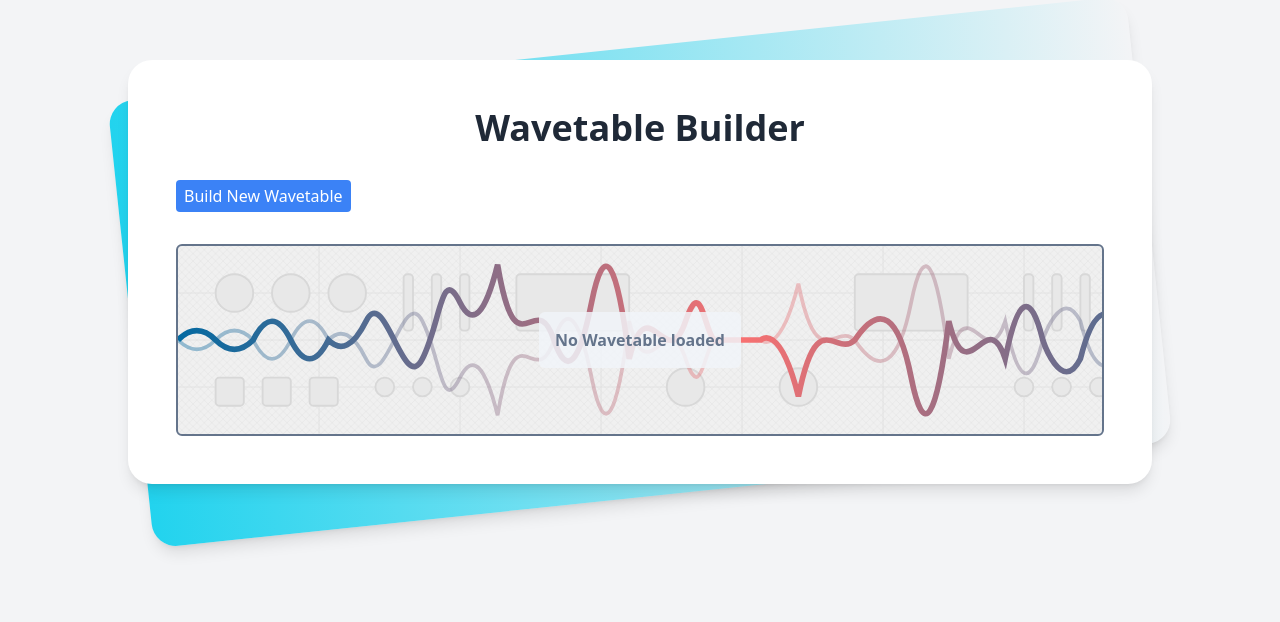
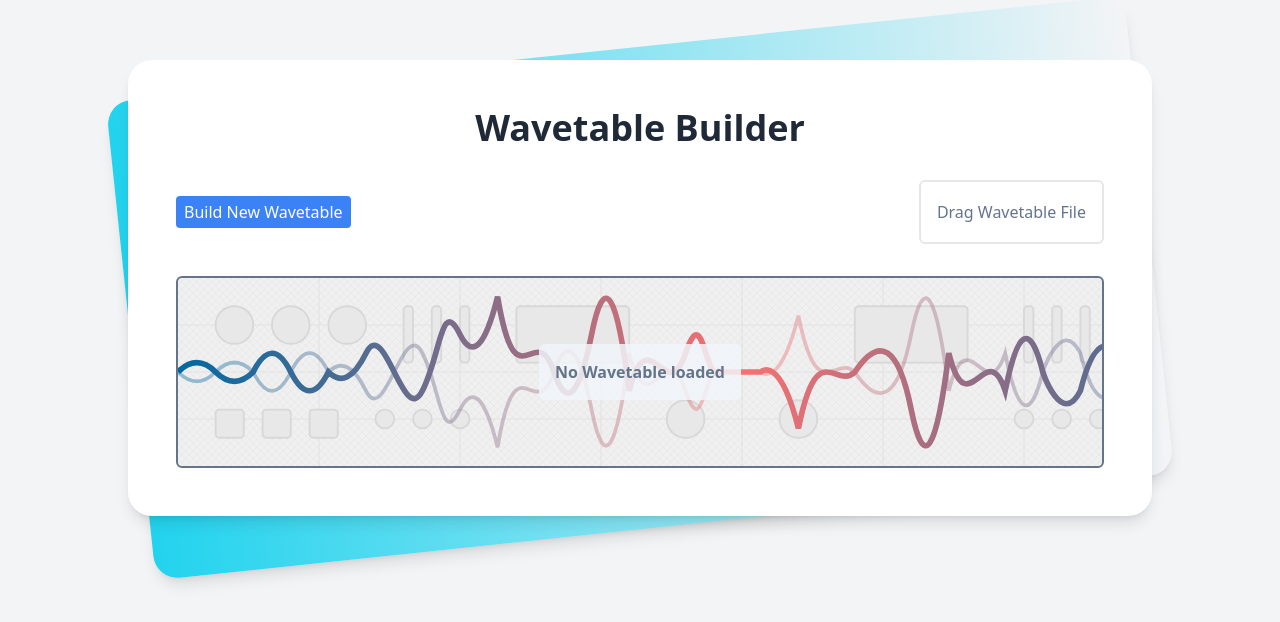
Before and after one commit to dcosson/wavetable-builder, a React (Vite) app: page / in a window 1280 px wide. Shown: the top 622 px of the page. Built offline with nearby package versions, Linux system fonts and the light colour scheme.

Commit message:
add drag & drop file handling

```diff
--- a/src/ButtonGroup.tsx
+++ b/src/ButtonGroup.tsx
@@ -1,8 +1,9 @@
 import React from 'react';
 
-interface ButtonOption<T> {
+export interface ButtonOption<T> {
   value: T;
   label: string;
+  disabled?: boolean;
 }
 
 interface ButtonGroupProps<T> {
--- a/src/WavetableCreator.tsx
+++ b/src/WavetableCreator.tsx
@@ -4,7 +4,9 @@ import { LabeledWaveShapes, generateWaveform, generateWavetable } from './waveta
 import { insertAtIndex } from './utils'
 import SingleWaveformChart from './SingleWaveformChart';
 import ButtonGroup from './ButtonGroup';
+import type { ButtonOption } from './ButtonGroup';
 import { TrashIcon } from '@heroicons/react/24/solid';
+import { loadWavetable } from './fileUtils';
 
 interface WaveformWithMetadata {
   data: WaveformData;
@@ -29,11 +31,14 @@ const WavetableCreator: React.FC<WavetableCreatorProps> = ({
   const [presetNumber, setPresetNumber] = useState<number | undefined>(undefined);
   const [wavetableKeyframes, setWavetableKeyframes] = useState<WaveformWithMetadata[]>([]);
 
+  const ButtonOptions: ButtonOption<WaveShape>[] = [...LabeledWaveShapes];
+  ButtonOptions[ButtonOptions.length - 1].disabled = true;
   const currentWaveform = wavetableKeyframes[currentFrameIndex];
 
   useEffect(() => {
-    if (wavetableKeyframes.length == 0) {
+    if (wavetableKeyframes.length < 2) {
       wavetableChanged(undefined);
+      return
     }
     const wavetable = generateWavetable(wavetableKeyframes.map(w => w.data), numberFrames, samplesPerFrame, name, presetNumber);
     if (wavetable) {
@@ -85,6 +90,30 @@ const WavetableCreator: React.FC<WavetableCreatorProps> = ({
     setPresetNumber(Number(e.target.value));
   }
 
+  const fileDropHandler = (e: React.DragEvent<HTMLDivElement>) => {
+    e.preventDefault();
+    if (e.dataTransfer.files.length != 1) {
+      console.error("Please upload 1 file at a time");
+      return
+    }
+    const file = e.dataTransfer.files[0];
+    loadWavetable(file).then((newWavetable) => {
+      console.log('loaded file', newWavetable)
+      wavetableChanged(newWavetable);
+      setInProgress(true);
+      setName(newWavetable.name || 'Uploaded Wavetable');
+      setPresetNumber(newWavetable.presetNumber);
+      const newKeyframes: WaveformWithMetadata[] = newWavetable.data.map(v => ({ data: v, shapeSelection: 'custom' }));
+      setWavetableKeyframes(newKeyframes);
+      setCurrentFrameIndex(0);
+    });
+
+  }
+
+  const fileDragHandler = (e: React.DragEvent<HTMLDivElement>) => {
+    e.preventDefault();
+  }
+
   const currentShapeSelectionHandler = (shapeSelection: WaveShape) => {
     const data = generateWaveform(shapeSelection, samplesPerFrame);
     const newKeyframes = [...wavetableKeyframes];
@@ -95,8 +124,19 @@ const WavetableCreator: React.FC<WavetableCreatorProps> = ({
   if (!inProgress) {
     const text = wavetableKeyframes.length == 0 ? 'Build New Wavetable' : 'Edit Wavetable';
     return (
-      <div className="flex-row my-8">
+      <div className="flex flex-row items-center my-8">
         <button className="center bg-blue-500 hover:bg-blue-700 text-white py-1 px-2 rounded" onClick={newWavetableHandler}>{text}</button>
+        <div className='grow'></div>
+        <div className='flex flex-col h-16 border border-2 border-gslate-500 px-4 text-slate-500 rounded-md'
+          onDrop={fileDropHandler}
+          onDragOver={fileDragHandler}
+          onDragEnter={fileDragHandler}
+          onDragLeave={fileDragHandler}
+        >
+          <div className='grow'></div>
+          <h3 className='text-center'>Drag Wavetable File</h3>
+          <div className='grow'></div>
+        </div>
       </div>
     );
   }
@@ -129,7 +169,7 @@ const WavetableCreator: React.FC<WavetableCreatorProps> = ({
           <div>
             <div className="flex flex-row gap-2">
               <div className="grow">
-                <ButtonGroup options={LabeledWaveShapes} selected={currentWaveform.shapeSelection} onSelect={currentShapeSelectionHandler} />
+                <ButtonGroup options={ButtonOptions} selected={currentWaveform.shapeSelection} onSelect={currentShapeSelectionHandler} />
               </div>
               <button onClick={deleteFrame} className="w-8 grow-0 flex-end bg-red-500 hover:bg-red-700 text-white py-1 px-2 rounded">
                 <TrashIcon />
--- a/src/wavetableUtils.ts
+++ b/src/wavetableUtils.ts
@@ -11,7 +11,7 @@ export interface WavetableWithMetadata {
   data: WavetableData,
 }
 
-export type WaveShape = 'none' | 'sine' | 'square' | 'sawtooth' | 'triangle';
+export type WaveShape = 'none' | 'sine' | 'square' | 'sawtooth' | 'triangle' | 'custom';
 export type LabeledWaveShape = { 'value': WaveShape, 'label': string };
 export const LabeledWaveShapes: LabeledWaveShape[] = [
   { value: 'none', label: 'None' },
@@ -19,6 +19,7 @@ export const LabeledWaveShapes: LabeledWaveShape[] = [
   { value: 'square', label: 'Sqr' },
   { value: 'sawtooth', label: 'Saw' },
   { value: 'triangle', label: 'Tri' },
+  { value: 'custom', label: 'Custom' },
 ];
 
 
```
